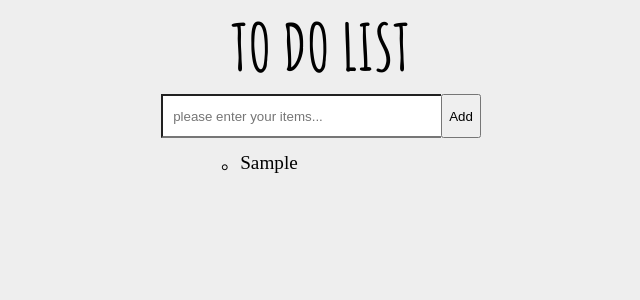
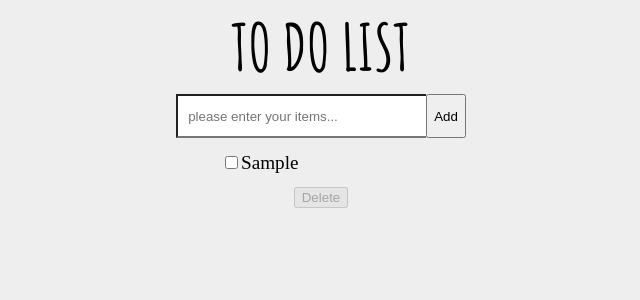
Before and after one commit to guychienll/todolist, a React (Create React App) app: page / in a window 1280 px wide. Both pictures are taken after typing "Sample" into the empty fields and a click on the button "Add". Shown: the top 300 px of the page, without its empty margins (319-959 px from the left). Built offline with nearby package versions, Linux system fonts and the light colour scheme.

Commit message:
feat: complete the batch delete feature

```diff
--- a/src/App.tsx
+++ b/src/App.tsx
@@ -27,6 +27,8 @@ function App() {
     title: "",
     process: ENUM_ITEM_PROCESS_TYPE.UNKNOWN,
   } as Item);
+  const [workingBuffer, setWorkingBuffer] = useState([] as string[]);
+
   const changeItemBufferHandler = (e: React.ChangeEvent<HTMLInputElement>) => {
     const { value } = e.target;
     let cloneItemBuffer = { ...itemBuffer };
@@ -45,13 +47,32 @@ function App() {
       process: ENUM_ITEM_PROCESS_TYPE.UNKNOWN,
     } as Item);
   };
-  const clickItemHandler = (id: string) => {
-    let cloneItems = [...items];
-    const itemIndexWhichWouldBeDeleted = cloneItems.findIndex((item) => {
-      return item.id === id;
+
+  const deleteItemsHandler = () => {
+    workingBuffer.forEach((id) => {
+      const cloneItems = items;
+      const itemIndexWhichWouldBeDeleted = cloneItems.findIndex((item) => {
+        return item.id === id;
+      });
+      cloneItems.splice(itemIndexWhichWouldBeDeleted, 1);
+      setItems(cloneItems);
     });
-    cloneItems.splice(itemIndexWhichWouldBeDeleted, 1);
-    setItems(cloneItems);
+    setWorkingBuffer([]);
+  };
+
+  const AddItemInWorkingBuffer = (e: React.ChangeEvent<HTMLInputElement>) => {
+    const { value, checked } = e.target;
+    let cloneWorkingBuffer = [...workingBuffer];
+    const indexOfWorkingBuffer = cloneWorkingBuffer.findIndex((id) => {
+      return id === value;
+    });
+    if (checked) {
+      cloneWorkingBuffer.push(value);
+      setWorkingBuffer(cloneWorkingBuffer);
+      return;
+    }
+    cloneWorkingBuffer.splice(indexOfWorkingBuffer, 1);
+    setWorkingBuffer(cloneWorkingBuffer);
   };
 
   return (
@@ -62,7 +83,18 @@ function App() {
         AddItemHandler={AddItemHandler}
         itemBuffer={itemBuffer}
       />
-      <List clickItemHandler={clickItemHandler} items={items} />
+      <List
+        workingBuffer={workingBuffer}
+        AddItemInWorkingBuffer={AddItemInWorkingBuffer}
+        items={items}
+      />
+      <button
+        onClick={deleteItemsHandler}
+        disabled={workingBuffer.length <= 0}
+        data-testid="deleteButton"
+      >
+        Delete
+      </button>
     </Container>
   );
 }
--- a/src/components/Form.tsx
+++ b/src/components/Form.tsx
@@ -6,7 +6,7 @@ export const StyledForm = styled.div`
   height: 44px;
   input {
     box-sizing: border-box;
-    width: 280px;
+    width: 250px;
     height: inherit;
     padding-left: 10px;
     border-right: none;
--- a/src/components/List.tsx
+++ b/src/components/List.tsx
@@ -4,7 +4,8 @@ import { Item } from "../interface/Item";
 
 interface IProps {
   items: Item[];
-  clickItemHandler: (id: string) => void;
+  AddItemInWorkingBuffer: (e: React.ChangeEvent<HTMLInputElement>) => void;
+  workingBuffer: string[];
 }
 const StyledList = styled.ul`
   margin: 10px;
@@ -17,12 +18,12 @@ const StyledList = styled.ul`
     white-space: nowrap;
     overflow-x: hidden;
     text-overflow: ellipsis;
-    &::before {
-      content: "。";
+    button {
+      margin: 0 0 0 20px;
     }
   }
 `;
-export function List({ items, clickItemHandler }: IProps) {
+export function List({ items, AddItemInWorkingBuffer, workingBuffer }: IProps) {
   return (
     <StyledList>
       {items
@@ -31,14 +32,15 @@ export function List({ items, clickItemHandler }: IProps) {
         })
         .map((item) => {
           return (
-            <li
-              key={item.id}
-              data-testid="item"
-              onClick={(e: React.MouseEvent<HTMLLIElement>) => {
-                clickItemHandler(item.id);
-              }}
-            >
-              {item.title}
+            <li key={item.id} data-testid="item">
+              <input
+                type="checkbox"
+                id={item.id}
+                value={item.id}
+                onChange={AddItemInWorkingBuffer}
+                checked={workingBuffer.includes(item.id)}
+              />
+              <label htmlFor={item.id}>{item.title}</label>
             </li>
           );
         })}
```
Also changed, not shown: public/manifest.json, 1 other file (tests, documents, lock files or other folders).
